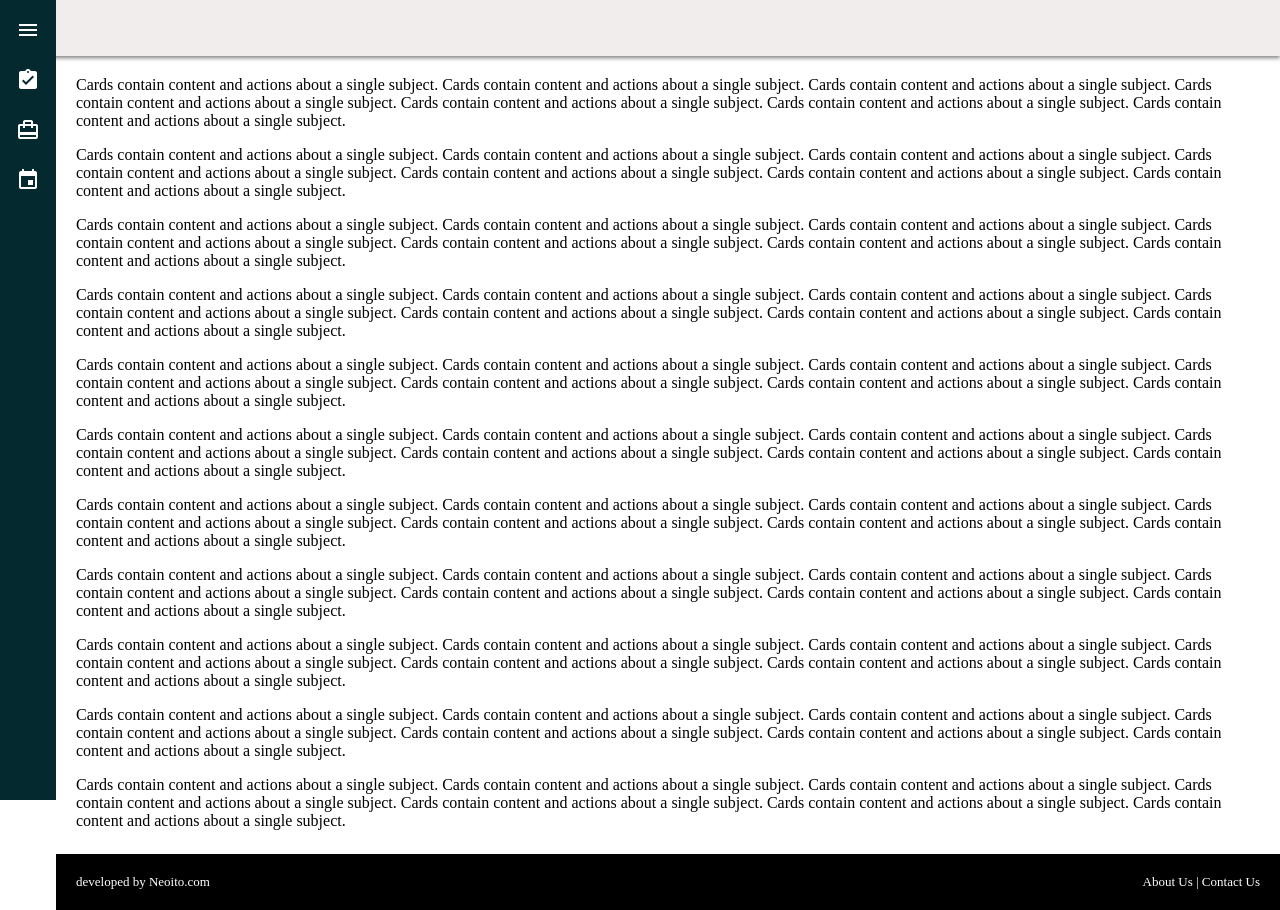
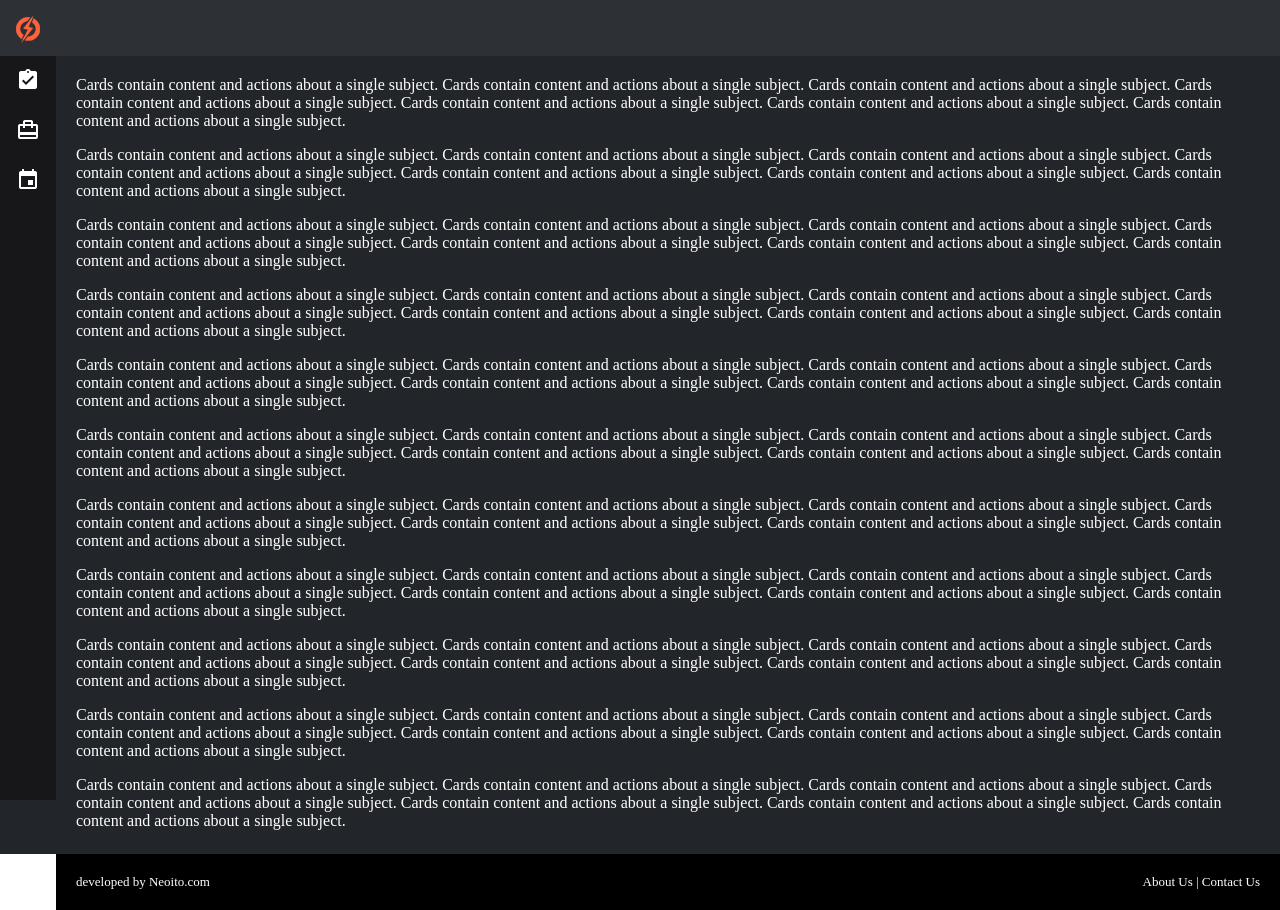
Before and after one commit to neoito-hub/sidebar-plugin-demo, an Angular app: page / in a window 1280 px wide. Built offline with nearby package versions, Linux system fonts and the light colour scheme.

Commit message:
Side nav and toolbar UI

```diff
--- a/src/app/component/sidebar/sidebar.component.css
+++ b/src/app/component/sidebar/sidebar.component.css
@@ -1,6 +1,6 @@
 .s-nav {
   width: 56px;
-  background: #04292f;
+  background: #171719;
   height: 100vh;
   position: fixed;
   top: 0;
@@ -19,5 +19,10 @@
 }
 
 .s-nav .toggle-icon {
-  padding-top: 18px;
+  padding: 0px;
+  background: #2d3035;
 }
+
+.s-nav .toggle-icon img {
+  padding: 13px 0px 7px 0px;
+}
--- a/src/app/component/sidebar/sidebar.component.html
+++ b/src/app/component/sidebar/sidebar.component.html
@@ -1,9 +1,7 @@
 <div class="s-nav">
   <ul>
     <li class="toggle-icon">
-      <i class="material-icons">
-        menu
-      </i>
+      <img src="assets/images/logo.png">
     </li>
     <li *ngFor="let item of s.items">
       <i class="material-icons">
--- a/src/app/component/topbar/topbar.component.css
+++ b/src/app/component/topbar/topbar.component.css
@@ -1,5 +1,5 @@
 .t-bar {
-  background: rgba(222, 211, 211, 0.42);
+  background: #2d3035;
   height: 56px;
   box-shadow: 0 2px 4px rgba(0, 0, 0, 0.5);
 }
--- a/src/app/component/topbar/topbar.component.html
+++ b/src/app/component/topbar/topbar.component.html
@@ -1,3 +1,2 @@
 <div class="t-bar">
-
 </div>
--- a/src/app/container/layout/layout.component.css
+++ b/src/app/container/layout/layout.component.css
@@ -1,5 +1,5 @@
 .content-container {
   padding: 4px 20px 8px 76px;
-  /* overflow: overlay;
-  height: 80vh; */
+  background: #22252a;
+  color: white;
 }
```
Also changed, not shown: src/assets/images/logo.png (added).
